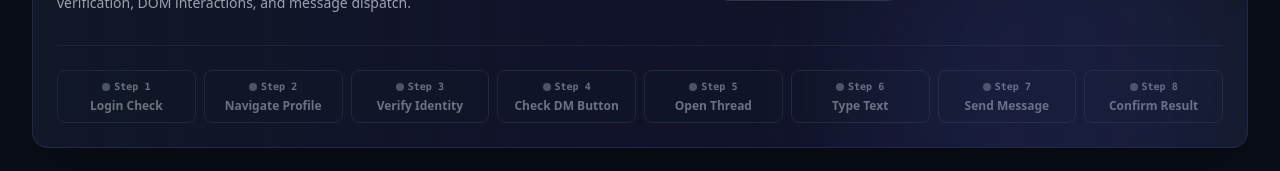
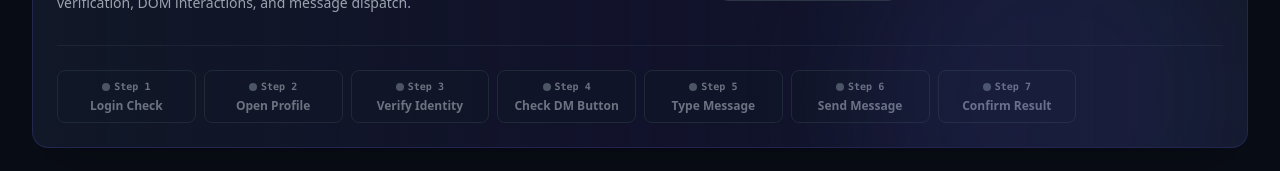
Before and after one commit to StavanSheth/MessageV2, a React (Vite) app in the folder apps/dashboard/: page / in a window 1280 px wide. Shown: the part 215-386 px from the top of the page. Built offline with nearby package versions, Linux system fonts and the light colour scheme; no server answers.

Commit message:
fix(dashboard): align live automation stage keys with backend enums

```diff
--- a/apps/dashboard/src/pages/LiveAutomationView.tsx
+++ b/apps/dashboard/src/pages/LiveAutomationView.tsx
@@ -12,18 +12,19 @@ interface LiveAutomationViewProps {
 }
 
 const STAGES = [
-  { key: 'CHECKING_LOGIN', label: 'Login Check' },
-  { key: 'NAVIGATING_PROFILE', label: 'Navigate Profile' },
-  { key: 'VERIFYING_IDENTITY', label: 'Verify Identity' },
-  { key: 'CHECKING_MESSAGE_BUTTON', label: 'Check DM Button' },
-  { key: 'OPENING_THREAD', label: 'Open Thread' },
-  { key: 'TYPING_MESSAGE', label: 'Type Text' },
-  { key: 'SENDING_MESSAGE', label: 'Send Message' },
-  { key: 'CONFIRMING_SEND', label: 'Confirm Result' },
+  { key: 'CHECKING_LOGIN', label: 'Login Check', aliases: ['INITIALIZING'] },
+  { key: 'OPENING_PROFILE', label: 'Open Profile', aliases: ['WAITING_FOR_PROFILE'] },
+  { key: 'VERIFYING', label: 'Verify Identity', aliases: ['EXTRACTING_PROFILE', 'CLAIMING_TASK'] },
+  { key: 'CHECKING_DM_AVAILABILITY', label: 'Check DM Button', aliases: [] },
+  { key: 'OPENING_COMPOSER', label: 'Type Message', aliases: ['PREPARING_MESSAGE'] },
+  { key: 'SENDING_MESSAGE', label: 'Send Message', aliases: [] },
+  { key: 'DETECTING_RESULT', label: 'Confirm Result', aliases: ['COMPLETED'] },
 ];
 
 export const LiveAutomationView: React.FC<LiveAutomationViewProps> = ({ state }) => {
-  const currentStageIndex = STAGES.findIndex((s) => s.key === state.stage);
+  const currentStageIndex = STAGES.findIndex(
+    (s) => s.key === state.stage || s.aliases.includes(state.stage)
+  );
   const [liveTick, setLiveTick] = useState(Date.now());
   const [feedError, setFeedError] = useState(false);
   const [isOpeningBrowser, setIsOpeningBrowser] = useState(false);
```
